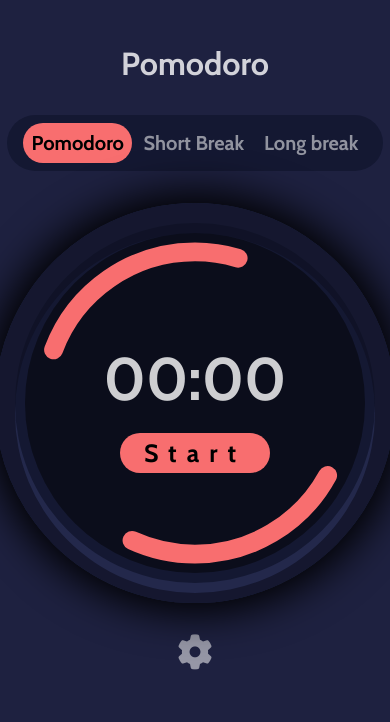
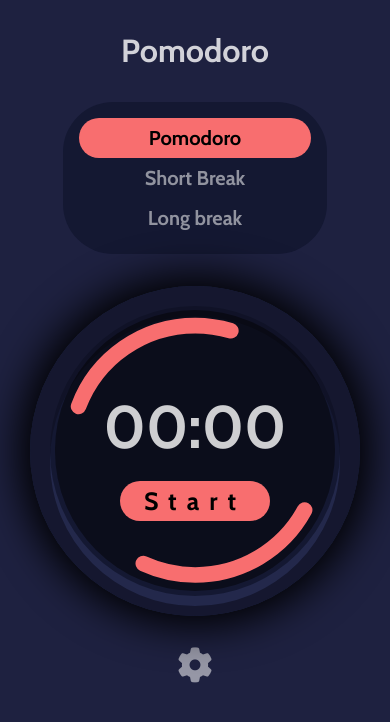
Before and after one commit to DanielMarcosPires/Pomodoro, a plain HTML site: page index.html in a window 390 px wide. Drawn offline with nearby package versions, Linux system fonts and the light colour scheme.

Commit message:
Arrumando para celulares

```diff
--- a/assets/css/style.css
+++ b/assets/css/style.css
@@ -34,7 +34,23 @@
    width: var(--valor);
    height: var(--valor);
 }
-
+@media screen and (max-width:500px) {
+    .contentNav{
+        display: flex;
+        flex-direction: column;
+        align-items: center;
+        width: 80%;
+    }
+    .contentNav a{
+        text-align: center;
+        width: 100%;
+    }
+    .pomodoro{
+        --valor:330px;
+   width: var(--valor);
+   height: var(--valor);
+    }
+}
 .pomodoroDisplay{
     display: flex;
     flex-direction: column;
```
